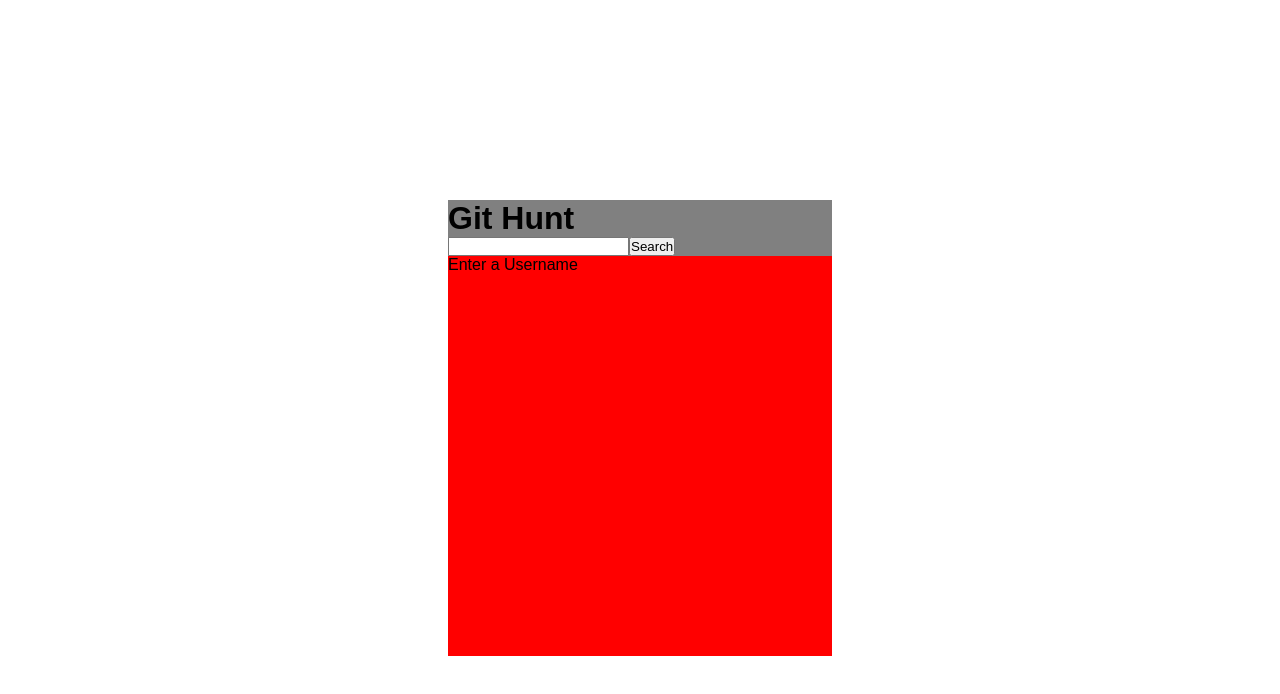
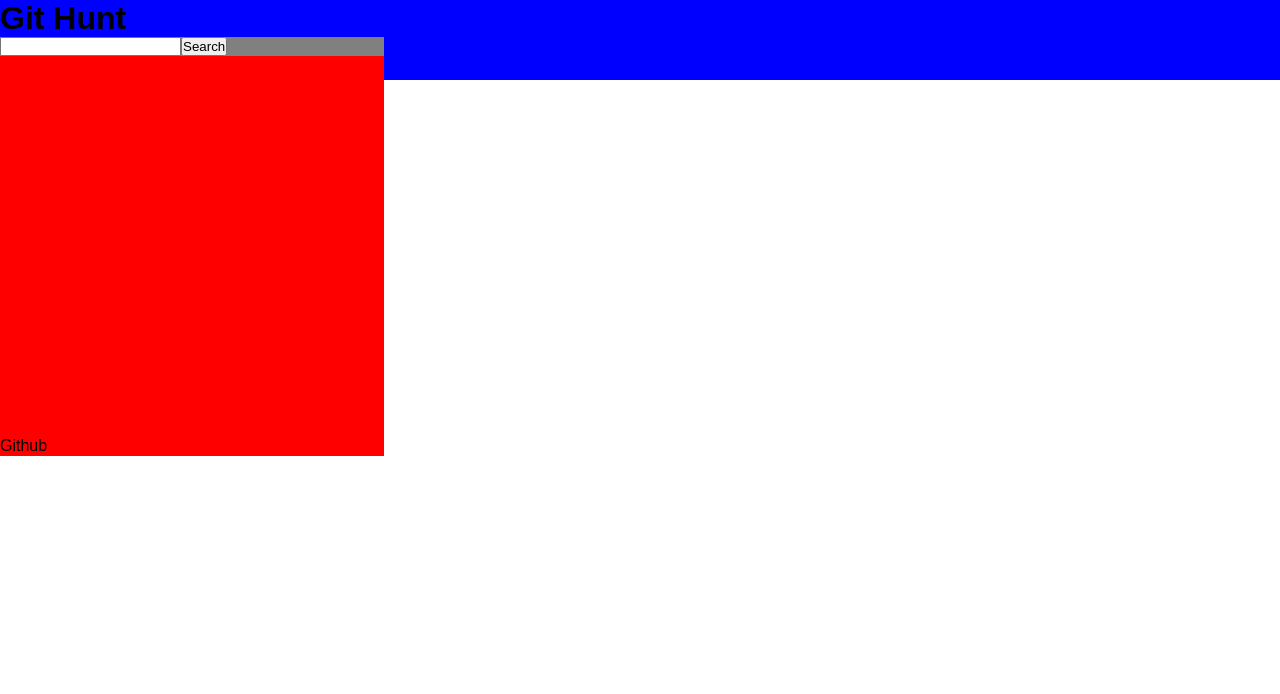
Before and after one commit to Nich0las2004/git-hunt, a React (Create React App) app: page / in a window 1280 px wide. Shown: the top 694 px of the page. Built offline with nearby package versions, Linux system fonts and the light colour scheme.

Commit message:
changed the website name

```diff
--- a/public/index.html
+++ b/public/index.html
@@ -24,7 +24,7 @@
       work correctly both with client-side routing and a non-root public URL.
       Learn how to configure a non-root public URL by running `npm run build`.
     -->
-    <title>React App</title>
+    <title>Git Hunt</title>
   </head>
   <body>
     <noscript>You need to enable JavaScript to run this app.</noscript>
--- a/src/App.js
+++ b/src/App.js
@@ -1,17 +1,21 @@
 import Input from "./templates/Input/Input.js";
 import Output from "./templates/Output/Output";
+import Title from "./templates/Title/Title.js";
+import Footer from "./templates/Footer/Footer.js";
 
 import "./App.css";
+import { Fragment } from "react";
 
 const App = () => {
   return (
-    <div className="container">
-      <span>
-        <h1>Git Hunt</h1>
-      </span>
-      <Input />
-      <Output />
-    </div>
+    <Fragment>
+      <Title />
+      <main className="container">
+        <Input />
+        <Output />
+      </main>
+      <Footer />
+    </Fragment>
   );
 };
 
--- a/src/index.css
+++ b/src/index.css
@@ -1,12 +1,9 @@
-*{
-    margin: 0;
-    padding: 0;
-    font-family: sans-serif;
+* {
+  margin: 0;
+  padding: 0;
+  font-family: sans-serif;
 }
-body{
-    height: 100vh;
-    width:100vw;
-    display: flex;
-    justify-content: center;
-    align-items: center;
+body {
+  height: 100vh;
+  width: 100vw;
 }
--- /dev/null
+++ b/src/templates/Footer/Footer.js
@@ -0,0 +1,11 @@
+import classes from "./Footer.module.css";
+
+const Footer = () => {
+  return (
+    <footer>
+      <p>Github</p>
+    </footer>
+  );
+};
+
+export default Footer;
--- a/src/templates/Input/Input.js
+++ b/src/templates/Input/Input.js
@@ -10,8 +10,13 @@ const Input = () => {
     setUserName(userNameRef.current.value);
 
     await fetch(`https://api.github.com/users/${userNameRef.current.value}`)
-      .then((response) => response.json())
-      .then((data) => setInfo(data))
+      .then((response) => {
+        if (response.status == 404) {
+          return setInfo(response);
+        }
+        response.json()
+        .then((data) => setInfo(data))
+      })
       .catch((err) => console.log(err));
   };
 
--- a/src/templates/Output/Output.js
+++ b/src/templates/Output/Output.js
@@ -10,17 +10,20 @@ const Output = () => {
   }, [info]);
 
   if (info === null) {
+    return <div className={classes.container}></div>;
+  }
+
+  if (info.message === "Not Found") {
     return (
       <div className={classes.container}>
-        <h1>{userName}</h1>
-        <p>Enter a Username</p>
+        <p>User Not Found</p>
       </div>
     );
   }
 
   return (
     <div className={classes.container}>
-      <h1>{userName}</h1>
+      <h1>Username: {userName}</h1>
       <img src={info.avatar_url} />
       <h1>Followers: {info.followers}</h1>
       <h1>Following: {info.following}</h1>
--- /dev/null
+++ b/src/templates/Title/Title.js
@@ -0,0 +1,11 @@
+import classes from "./Title.module.css";
+
+const Title = () => {
+  return (
+    <header className={classes.div}>
+      <h1>Git Hunt</h1>
+    </header>
+  );
+};
+
+export default Title;
--- /dev/null
+++ b/src/templates/Title/Title.module.css
@@ -0,0 +1,5 @@
+div {
+  width: 100%;
+  height: 5rem;
+  background: blue;
+}
```
Also changed, not shown: src/templates/Footer/Footer.module.css (added).
